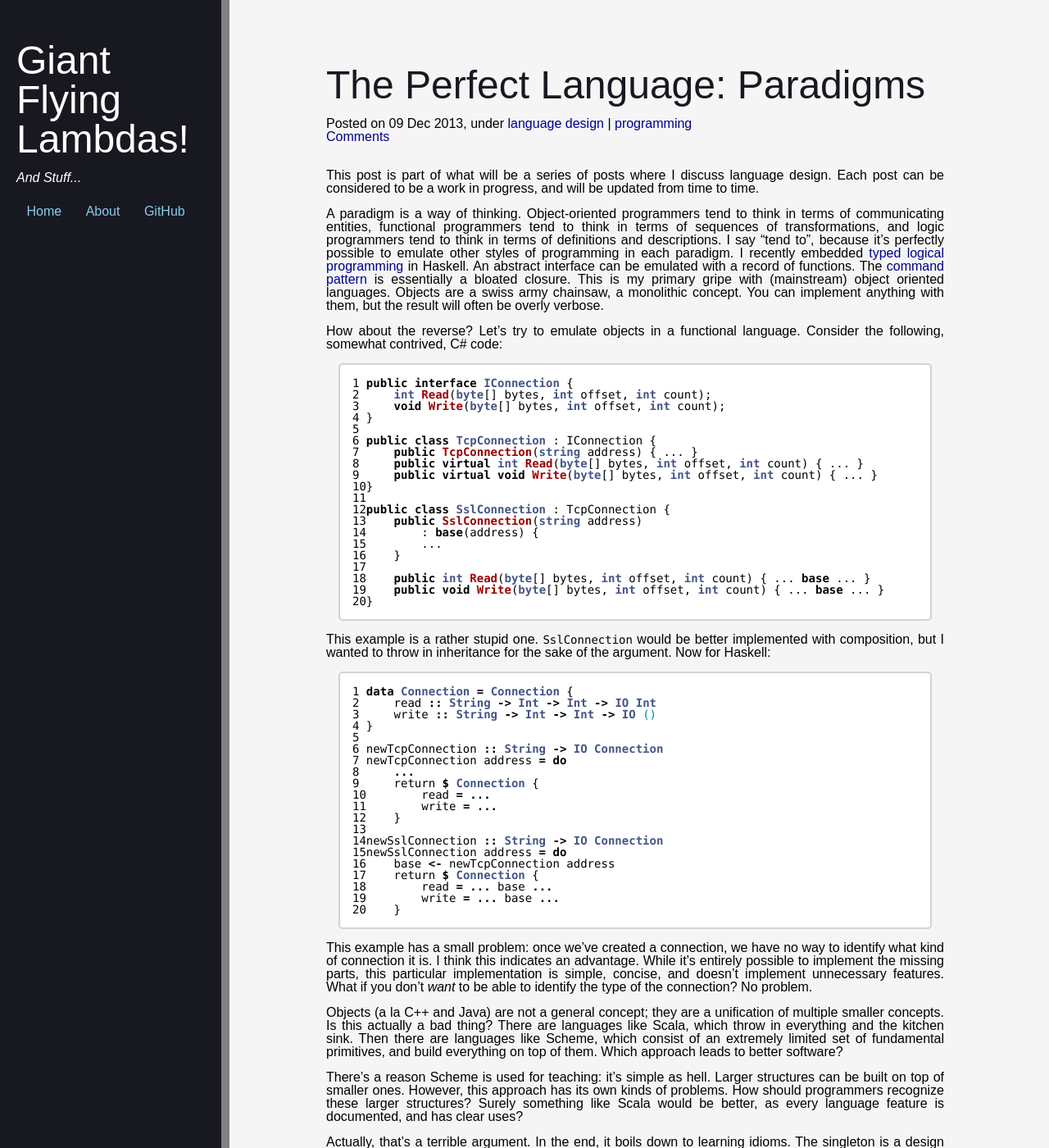
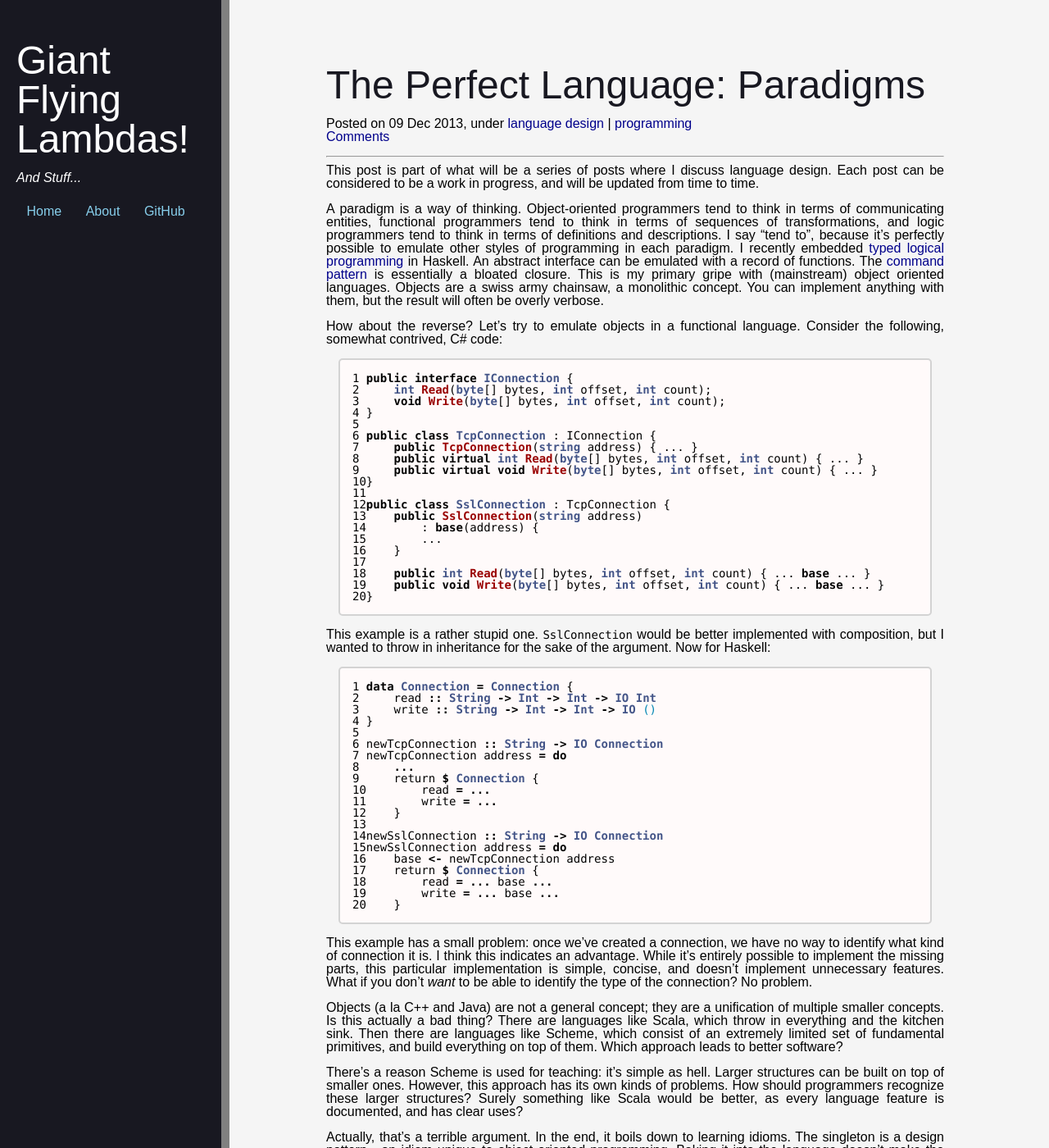
Before and after one commit to YellPika/YellPika.github.io, a Jekyll site: the page built from _posts/2013-12-09-the-perfect-language-paradigms.md, in a window 1280 px wide and 1400 px high. Shown: the whole window at 82% size. Built offline with Jekyll 4.4.1, drawn with Linux system fonts in a browser that asks for light colours; Markdown is read by kramdown in place of the engine named in the settings.

Commit message:
Added some hr tags

```diff
--- a/_layouts/default.html
+++ b/_layouts/default.html
@@ -25,7 +25,7 @@
     <div class="content">
         {{ content }}
 
-        <br />
+        <hr>
 
         <p class="footer">
             © Copyright 2013 Anthony Vandikas &lt;anthonyvandikas at gmail dot com&gt;<br />
--- a/_layouts/post.html
+++ b/_layouts/post.html
@@ -17,5 +17,6 @@ comments: true
     <a href="{{ page.url }}#disqus_thread">Comments</a>
 </p>
 
-<br />
+<hr>
+
 {{ content }}
--- a/css/main.css
+++ b/css/main.css
@@ -43,13 +43,14 @@ ul { list-style: inside disc; }
 ol { list-style: inside decimal; }
 
 blockquote {
-    background-color: beige;
+    background-color: snow;
     padding: 0 0 0 20px;
     margin: 15px 30px 15px 0;
     border-left: 5px solid maroon;
 }
 
 .highlight {
+    background-color: snow;
     border: 2px solid lightgray;
     border-radius: 5px;
     margin: 15px;
```
